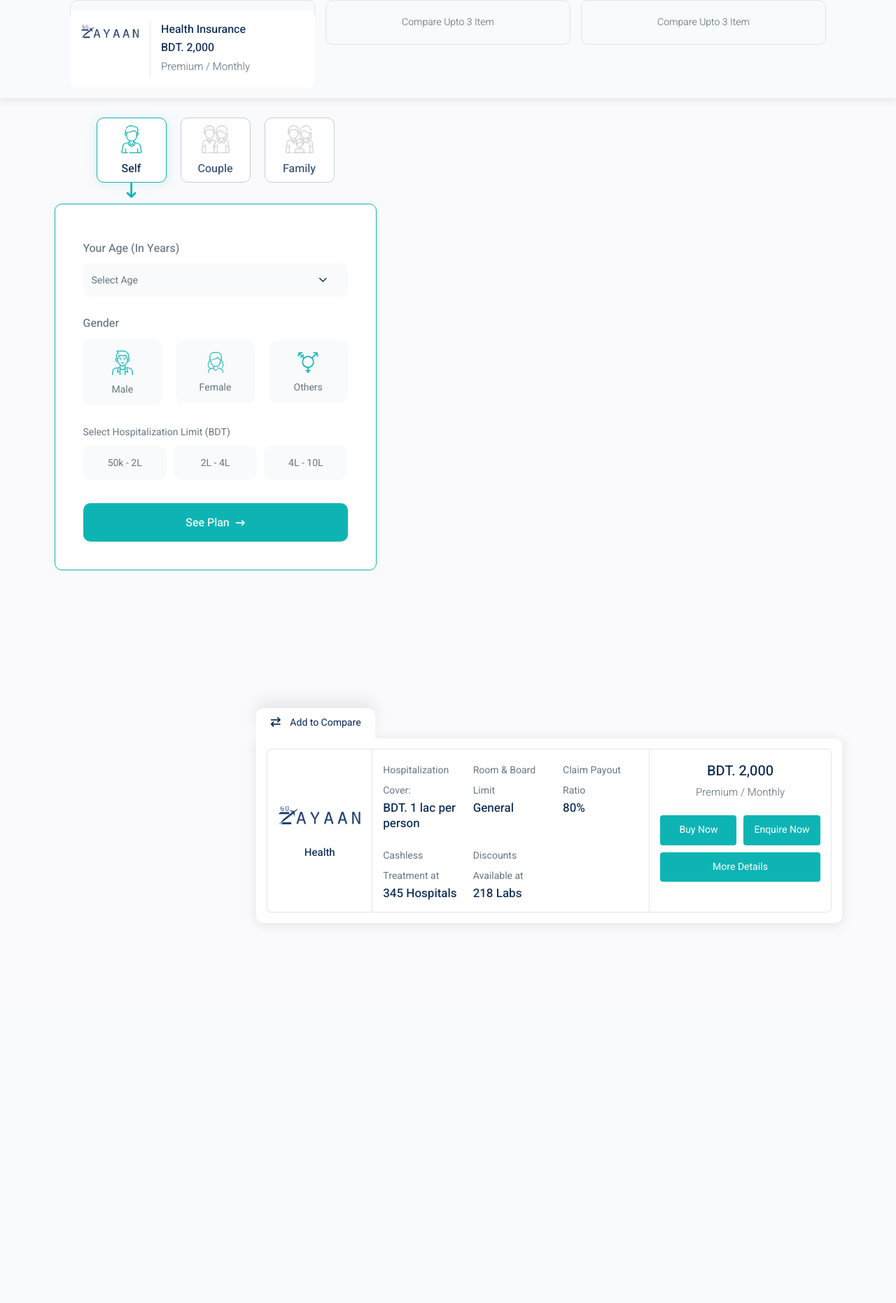
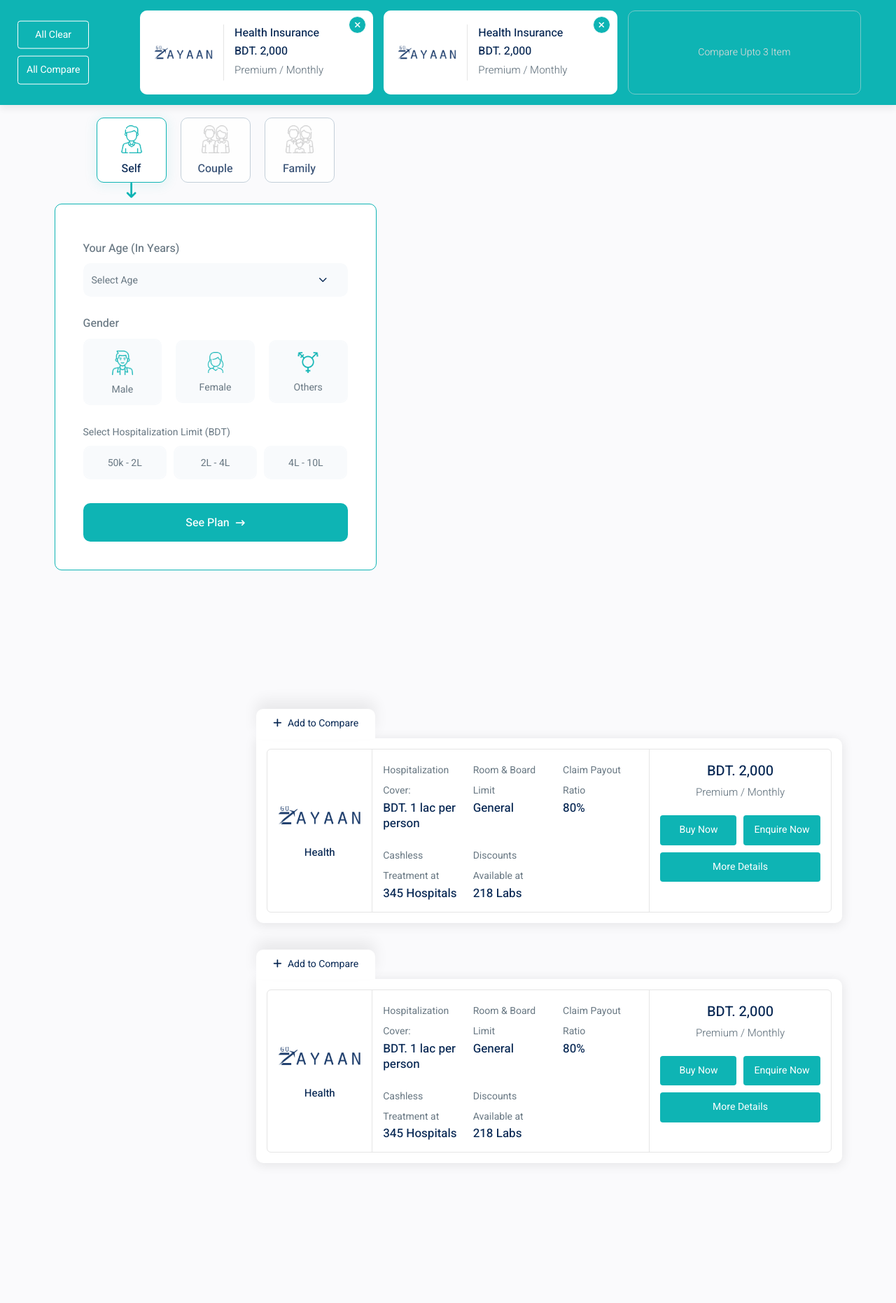
Before and after one commit to polodev/hasan-vi-workflow, a PHP site: page /health-search.html in a window 1280 px wide. Shown: the whole page at 70% size. Before the commit the page ends 1320 px from the top, so only its background shows below. Run offline with PHP 8.4, Linux system fonts and the light colour scheme.

Commit message:
compare modal added

```diff
--- a/dist/style.css
+++ b/dist/style.css
@@ -1169,7 +1169,7 @@ table th, table td {
   font-size: 22px;
   color: #0eb4b4;
   position: absolute;
-  bottom: -20px;
+  bottom: -28px;
   left: 50%;
   z-index: -1;
   transform: translateX(-50%);
@@ -1227,6 +1227,7 @@ table th, table td {
   flex: 1;
   margin: 5px;
   border: 2px solid #F8FAFC;
+  transition: 0.3s;
 }
 .health-search-form .price-range-list .price-range:hover {
   color: #0eb4b4;
@@ -1246,6 +1247,7 @@ table th, table td {
   margin: 10px;
   border: 2px solid #F8FAFC;
   padding: 15px 10px 10px;
+  transition: 0.3s;
 }
 .health-search-form .gender-list .gender-select img {
   width: 30px;
@@ -1266,6 +1268,7 @@ table th, table td {
   box-shadow: 0 2px 15px 2px rgba(0, 0, 0, 0.08);
   border-radius: 0 10px 10px;
   padding: 15px;
+  margin-bottom: 80px;
 }
 .health-plan-grid .inner {
   display: flex;
@@ -1349,7 +1352,7 @@ table th, table td {
 }
 .health-plan-grid .compare-btn-wrap {
   position: absolute;
-  top: -59px;
+  top: -58px;
   left: -16px;
 }
 .health-plan-grid .compare-btn-wrap .compare-btn {
@@ -1364,29 +1367,111 @@ table th, table td {
   transition: 0.3s;
 }
 .health-plan-grid .compare-btn-wrap .compare-btn i {
-  padding-right: 10px;
+  padding-right: 5px;
 }
 .health-plan-grid .compare-btn-wrap .compare-btn:hover {
   color: #0eb4b4;
+}
+.health-plan-grid .compare-btn-wrap .compare-btn.added i:before {
+  content: "\f068";
 }
 
 .compare-box-wrap {
   position: fixed;
-  top: 0;
+  top: -150px;
   left: 0;
   right: 0;
   width: 100%;
   height: auto;
-  background-color: #F8FAFC;
+  background-color: #0eb4b4;
   box-shadow: 0 5px 10px 0 rgba(0, 0, 0, 0.07);
   z-index: 5;
+  visibility: hidden;
+  opacity: 0;
+  transition: 0.4s;
 }
 .compare-box-wrap .compare-box {
-  padding: 15px 100px;
+  padding: 15px 50px 15px 200px;
   position: relative;
 }
 .compare-box-wrap .compare-box .inner {
   position: relative;
+}
+.compare-box-wrap .compare-box .compare-action {
+  position: absolute;
+  top: 50%;
+  left: 25px;
+  transform: translateY(-50%);
+}
+.compare-box-wrap .compare-box .compare-action .action-btn-group {
+  display: inline-block;
+}
+.compare-box-wrap .compare-box .compare-action a {
+  display: block;
+  border: 1px solid #ffffff;
+  font-size: 14px;
+  color: #ffffff;
+  text-align: center;
+  padding: 8px 12px;
+  border-radius: 4px;
+  transition: 0.3s;
+  margin: 10px 0;
+}
+.compare-box-wrap .compare-box .compare-action a:hover {
+  background-color: #ffffff;
+  color: #082854;
+}
+.compare-box-wrap.compare-added {
+  top: 0;
+  visibility: visible;
+  opacity: 1;
+}
+.compare-box-wrap.compare-opend .compare-box {
+  padding: 100px 50px 50px;
+}
+.compare-box-wrap.compare-opend .compare-box .compare-action {
+  top: 30px;
+  left: 50%;
+  transform: translateY(0) translateX(-50%);
+}
+.compare-box-wrap.compare-opend .compare-box .compare-action .action-btn-group {
+  display: flex;
+  align-items: center;
+}
+.compare-box-wrap.compare-opend .compare-box .compare-action .action-btn-group a {
+  margin: 0 5px;
+}
+.compare-box-wrap.compare-opend .compare-plan-box {
+  background-color: #ffffff;
+  border-radius: 10px;
+}
+.compare-box-wrap.compare-opend .compare-plan-box .plan-header {
+  min-height: auto;
+  padding: 20px 30px;
+}
+.compare-box-wrap.compare-opend .compare-plan-box .plan-details-content {
+  padding: 20px 30px;
+  display: block;
+}
+.compare-box-wrap.compare-opend .compare-plan-box .plan-details ul {
+  list-style: none;
+  padding: 0;
+  margin: 0;
+}
+.compare-box-wrap.compare-opend .compare-plan-box .plan-details ul li {
+  border-bottom: 1px solid #e5e5e5;
+  padding: 12px 0;
+}
+.compare-box-wrap.compare-opend .compare-plan-box .plan-details ul li:first-child {
+  border-top: 1px solid #e5e5e5;
+}
+.compare-box-wrap.compare-opend .compare-plan-box .plan-details ul li .label {
+  font-size: 14px;
+}
+.compare-box-wrap.compare-opend .compare-plan-box .plan-details ul li .value {
+  font-size: 17px;
+  line-height: 1.3;
+  margin-bottom: 0;
 }
 
 .compare-placeholder {
@@ -1399,12 +1484,14 @@ table th, table td {
   right: 0;
 }
 .compare-placeholder .placeholder-box {
+  min-height: 120px;
   display: flex;
   align-items: center;
   justify-content: center;
   font-size: 14px;
   font-weight: 300;
-  border: 1px solid #e5e5e5;
+  border: 1px solid #75c9c9;
+  color: #d9d9d9;
   padding: 20px;
   text-align: center;
   border-radius: 10px;
@@ -1414,13 +1501,17 @@ table th, table td {
   display: flex;
   background-color: #fff;
   border-radius: 10px;
-  padding: 15px;
+  min-height: 120px;
+  padding: 20px;
+  position: relative;
 }
 .compare-plan-box .plan-header .thumbnail {
   max-width: 100px;
   border-right: 1px solid #e5e5e5;
   padding-right: 15px;
   margin-right: 15px;
+  display: flex;
+  align-items: center;
 }
 .compare-plan-box .plan-header .content {
   flex: 1;
@@ -1436,6 +1527,31 @@ table th, table td {
 .compare-plan-box .plan-header .content .duration {
   font-size: 15px;
   font-weight: 300;
+}
+.compare-plan-box .plan-header .plan-remove {
+  position: absolute;
+  top: 6px;
+  right: 10px;
+}
+.compare-plan-box .plan-header .plan-remove a {
+  text-align: center;
+  height: 25px;
+  width: 25px;
+  line-height: 24px;
+  background-color: #0eb4b4;
+  border: 1px solid #ffffff;
+  border-radius: 50%;
+  color: #ffffff;
+  font-size: 12px;
+  transition: 0.3s;
+}
+.compare-plan-box .plan-header .plan-remove a:hover {
+  background-color: #ffffff;
+  border-color: #0eb4b4;
+  color: #0eb4b4;
+}
+.compare-plan-box .plan-details-content {
+  display: none;
 }
 
 /*-------------------------
--- a/health-search.html
+++ b/health-search.html
@@ -173,7 +173,8 @@
         </div>
     </div>
 
-    <div class="health-search-page section-gap">
+    <!-- Health Plan  -->
+    <div class="health-search-page section-gap" id="health-plan">
         <div class="container">
             <div class="row g-5">
                 <div class="col-lg-3">
@@ -184,7 +185,53 @@
                         <div class="inner">
                             <div class="company-logo">
                                 <div class="compare-btn-wrap">
-                                    <a href="#" class="compare-btn"><i class="fa-solid fa-arrow-right-arrow-left"></i> Add to Compare</a>
+                                    <a href="#" class="compare-btn"><i class="fa-solid fa-plus"></i> Add to Compare</a>
+                                </div>
+                                <img src="images/claim-02.png" alt="Company Logo">
+                                <h6 class="plan-name">Health</h6>
+                            </div>
+                            <div class="plan-content">
+                                <ul>
+                                    <li>
+                                        <span class="label">Hospitalization Cover:</span>
+                                        <h6 class="value">BDT. 1 lac per person</h6>
+                                    </li>
+                                    <li>
+                                        <span class="label">Room & Board Limit</span>
+                                        <h6 class="value">General</h6>
+                                    </li>
+                                    <li>
+                                        <span class="label">Claim Payout Ratio</span>
+                                        <h6 class="value">80%</h6>
+                                    </li>
+                                    <li>
+                                        <span class="label">Cashless Treatment at</span>
+                                        <h6 class="value">345 Hospitals</h6>
+                                    </li>
+                                    <li>
+                                        <span class="label">Discounts Available at</span>
+                                        <h6 class="value">218 Labs</h6>
+                                    </li>
+                                </ul>
+                            </div>
+                            <div class="plan-action">
+                                <div class="plan-premium">
+                                    <h6 class="price">BDT. 2,000</h6>
+                                    <span class="duration">Premium / Monthly</span>
+                                </div>
+                                <div class="group-btn">
+                                    <a href="#" class="buy-btn">Buy Now</a>
+                                    <a href="#" class="enqure-btn">Enquire Now</a>
+                                    <a href="#" class="details-btn">More Details</a>
+                                </div>
+                            </div>
+                        </div>
+                    </div>
+                    <div class="health-plan-grid">
+                        <div class="inner">
+                            <div class="company-logo">
+                                <div class="compare-btn-wrap">
+                                    <a href="#" class="compare-btn"><i class="fa-solid fa-plus"></i> Add to Compare</a>
                                 </div>
                                 <img src="images/claim-02.png" alt="Company Logo">
                                 <h6 class="plan-name">Health</h6>
@@ -230,14 +277,14 @@
             </div>
         </div>
     </div>
-
+    <!-- Health Plan  -->
 
     <!-- Compare Modal  -->
-    <div class="compare-box-wrap">
+    <div class="compare-box-wrap compare-added">
         <div class="compare-box">
             <div class="inner">
                 <div class="compare-placeholder">
-                    <div class="row g-4">
+                    <div class="row">
                         <div class="col-lg-4">
                             <div class="placeholder-box">
                                 Compare Upto 3 Item
@@ -256,7 +303,7 @@
                     </div>
                 </div>
                 <div class="compare-content-wrap">
-                    <div class="row g-4">
+                    <div class="row">
                         <div class="col-lg-4">
                             <div class="compare-plan-box">
                                 <div class="plan-header">
@@ -270,15 +317,95 @@
                                             <span class="duration">Premium / Monthly</span>
                                         </div>
                                     </div>
+                                    <div class="plan-remove">
+                                        <a href="#"><i class="fa-solid fa-xmark"></i></a>
+                                    </div>
                                 </div>
-
+                                <div class="plan-details-content">
+                                    <div class="plan-details">
+                                        <ul>
+                                            <li>
+                                                <span class="label">Hospitalization Cover:</span>
+                                                <h6 class="value">BDT. 1 lac per person</h6>
+                                            </li>
+                                            <li>
+                                                <span class="label">Room & Board Limit</span>
+                                                <h6 class="value">General</h6>
+                                            </li>
+                                            <li>
+                                                <span class="label">Claim Payout Ratio</span>
+                                                <h6 class="value">80%</h6>
+                                            </li>
+                                            <li>
+                                                <span class="label">Cashless Treatment at</span>
+                                                <h6 class="value">345 Hospitals</h6>
+                                            </li>
+                                            <li>
+                                                <span class="label">Discounts Available at</span>
+                                                <h6 class="value">218 Labs</h6>
+                                            </li>
+                                        </ul>
+                                    </div>
+                                </div>
+                            </div>
+                        </div>
+                        <div class="col-lg-4">
+                            <div class="compare-plan-box">
+                                <div class="plan-header">
+                                    <div class="thumbnail">
+                                        <img src="images/claim-02.png" alt="Thumb">
+                                    </div>
+                                    <div class="content">
+                                        <h6 class="plan-name">Health Insurance</h6>
+                                        <div class="plan-premium">
+                                            <h6 class="price">BDT. 2,000</h6>
+                                            <span class="duration">Premium / Monthly</span>
+                                        </div>
+                                    </div>
+                                    <div class="plan-remove">
+                                        <a href="#"><i class="fa-solid fa-xmark"></i></a>
+                                    </div>
+                                </div>
+                                <div class="plan-details-content">
+                                    <div class="plan-details">
+                                        <ul>
+                                            <li>
+                                                <span class="label">Hospitalization Cover:</span>
+                                                <h6 class="value">BDT. 1 lac per person</h6>
+                                            </li>
+                                            <li>
+                                                <span class="label">Room & Board Limit</span>
+                                                <h6 class="value">General</h6>
+                                            </li>
+                                            <li>
+                                                <span class="label">Claim Payout Ratio</span>
+                                                <h6 class="value">80%</h6>
+                                            </li>
+                                            <li>
+                                                <span class="label">Cashless Treatment at</span>
+                                                <h6 class="value">345 Hospitals</h6>
+                                            </li>
+                                            <li>
+                                                <span class="label">Discounts Available at</span>
+                                                <h6 class="value">218 Labs</h6>
+                                            </li>
+                                        </ul>
+                                    </div>
+                                </div>
                             </div>
                         </div>
                     </div>
                 </div>
             </div>
+            <div class="compare-action">
+                <div class="action-btn-group">
+                    <a href="#" class="clear-btn">All Clear</a>
+                    <a href="#" class="compare-all">All Compare</a>
+                </div>
+            </div>
         </div>
     </div>
+    <!-- Compare Modal  -->
 
     <script src="vendor/jquery.min.js"></script>
     <script src="vendor/bootstrap5/js/bootstrap.bundle.min.js"></script>
--- a/src/health-search.scss
+++ b/src/health-search.scss
@@ -31,7 +31,7 @@
                 font-size: 22px;
                 color: $primary_color;
                 position: absolute;
-                bottom: -20px;
+                bottom: -28px;
                 left: 50%;
                 z-index: -1;
                 transform: translateX(-50%);
@@ -97,6 +97,7 @@
             flex: 1;
             margin: 5px;
             border: 2px solid #F8FAFC;
+            transition: .3s;
             &:hover {
                 color: $primary_color;
             }
@@ -116,6 +117,7 @@
             margin: 10px;
             border: 2px solid #F8FAFC;
             padding: 15px 10px 10px;
+            transition: .3s;
             img {
                 width: 30px;
                 display: block;
@@ -140,6 +142,7 @@
     box-shadow: 0 2px 15px 2px rgba(0, 0, 0, .08);
     border-radius: 0 10px 10px;
     padding: 15px;
+    margin-bottom: 80px;
     .inner {
         display: flex;
         border: 1px solid #e5e5e5;
@@ -224,7 +227,7 @@
 
     .compare-btn-wrap {
         position: absolute;
-        top: -59px;
+        top: -58px;
         left: -16px;
         .compare-btn {
             width: 170px;
@@ -237,10 +240,17 @@
             box-shadow: 0 -12px 20px 0px rgba(0, 0, 0, .07);
             transition: .3s;
             i {
-                padding-right: 10px;
+                padding-right: 5px;
             }
             &:hover {
                 color: $primary_color;
+            }
+            &.added {
+               i {
+                   &:before {
+                        content: "\f068";
+                   }
+               }
             }
         }
     }
@@ -252,19 +262,102 @@
 
 .compare-box-wrap {
     position: fixed;
-    top: 0;
+    top: -150px;
     left: 0;
     right: 0;
     width: 100%;
     height: auto;
-    background-color: #F8FAFC;
+    background-color: $primary_color;
     box-shadow: 0 5px 10px 0 rgba(0, 0, 0, .07);
     z-index: 5;
+    visibility: hidden;
+    opacity: 0;
+    transition: .4s;
     .compare-box {
-        padding: 15px 100px;
+        padding: 15px 50px 15px 200px;
         position: relative;
         .inner {
             position: relative;
+        }
+        .compare-action {
+            position: absolute;
+            top: 50%;
+            left: 25px;
+            transform: translateY(-50%);
+            .action-btn-group {
+                display: inline-block;
+            }
+            a {
+                display: block;
+                border: 1px solid #ffffff;
+                font-size: 14px;
+                color: #ffffff;
+                text-align: center;
+                padding: 8px 12px;
+                border-radius: 4px;
+                transition: 0.3s;
+                margin: 10px 0;
+                &:hover {
+                    background-color: #ffffff;
+                    color: $secondary_color;
+                }
+            }
+        }
+    }
+    &.compare-added {
+        top: 0;
+        visibility: visible;
+        opacity: 1;
+    }
+    &.compare-opend {
+        .compare-box {
+            padding: 100px 50px 50px;
+            .compare-action {
+                top: 30px;
+                left: 50%;
+                transform: translateY(0) translateX(-50%);
+                .action-btn-group {
+                    display: flex;
+                    align-items: center;
+                    a {
+                        margin: 0 5px;
+                    }
+                }
+            }
+        }
+        .compare-plan-box {
+            background-color: #ffffff;
+            border-radius: 10px;
+            .plan-header {
+                min-height: auto;
+                padding: 20px 30px;
+            }
+            .plan-details-content {
+                padding: 20px 30px;
+                display: block;
+            }
+            .plan-details {
+                ul {
+                    list-style: none;
+                    padding: 0;
+                    margin: 0;
+                    li {
+                        border-bottom: 1px solid #e5e5e5;
+                        padding: 12px 0;
+                        &:first-child {
+                            border-top: 1px solid #e5e5e5;
+                        }
+                        .label {
+                            font-size: 14px;
+                        }
+                        .value {
+                            font-size: 17px;
+                            line-height: 1.3;
+                            margin-bottom: 0;
+                        }
+                    }
+                }
+            }
 
         }
     }
@@ -279,13 +372,14 @@
     left: 0;
     right: 0;
     .placeholder-box {
-        // min-height: 120px;
+        min-height: 120px;
         display: flex;
         align-items: center;
         justify-content: center;
         font-size: 14px;
         font-weight: 300;
-        border: 1px solid #e5e5e5;
+        border: 1px solid #75c9c9;
+        color: #d9d9d9;
         padding: 20px;
         text-align: center;
         border-radius: 10px;
@@ -298,13 +392,16 @@
         display: flex;
         background-color: #fff;
         border-radius: 10px;
-        // min-height: 120px;
-        padding: 15px;
+        min-height: 120px;
+        padding: 20px;
+        position: relative;
         .thumbnail {
             max-width: 100px;
             border-right: 1px solid #e5e5e5;
             padding-right: 15px;
             margin-right: 15px;
+            display: flex;
+            align-items: center;
         }
         .content {
             flex: 1;
@@ -321,5 +418,30 @@
                 font-weight: 300;
             }
         }
+        .plan-remove {
+            position: absolute;
+            top: 6px;
+            right: 10px;
+            a {
+                text-align: center;
+                height: 25px;
+                width: 25px;
+                line-height: 24px;
+                background-color: $primary_color;
+                border: 1px solid #ffffff;
+                border-radius: 50%;
+                color: #ffffff;
+                font-size: 12px;
+                transition: .3s;
+                &:hover {
+                    background-color: #ffffff;
+                    border-color: $primary_color;
+                    color: $primary_color;
+                }
+            }
+        }
+    }
+    .plan-details-content {
+        display: none;
     }
 }
```
Also changed, not shown: time-log.md (+1 -0 lines), vendor/main.js, 1 other file.
